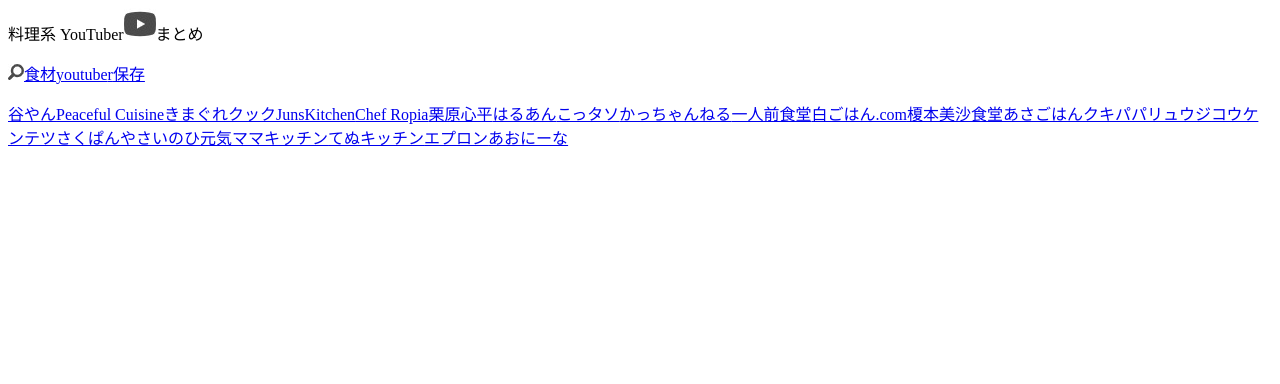
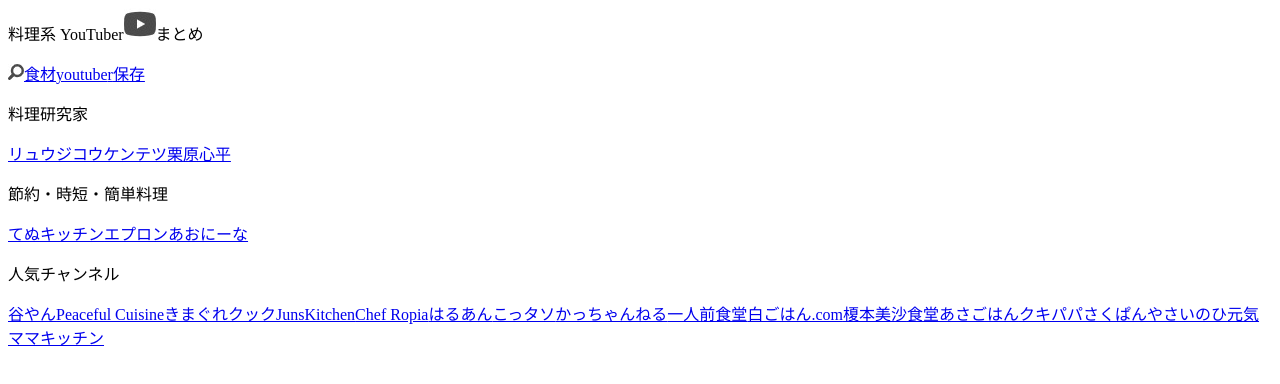
Before and after one commit to fumiee/todoapp, a Next.js app: page /youtuber in a window 1280 px wide. Shown: the top 384 px of the page. Built offline with nearby package versions, Linux system fonts and the light colour scheme.

Commit message:
デザイン調整とapiの利用

```diff
--- a/components/caption.jsx
+++ b/components/caption.jsx
@@ -9,10 +9,12 @@
           <Link key={caption} href={`/${caption}/template`}>
             <a
               className={cc([
-                "border-2 rounded-lg p-1  text-sm border-gray-300",
+                "border-2 rounded-lg p-1  text-sm border-gray-300 opacity-80",
                 {
                   ["bg-yellow-100"]: props.type === "food",
-                  ["bg-blue-100  bg-opacity-70"]: props.type === "youtuber",
+                  ["bg-blue-100"]: props.type === "youtuber1",
+                  ["bg-indigo-200"]: props.type === "youtuber2",
+                  ["bg-purple-100"]: props.type === "youtuber3",
                   ["bg-yellow-50"]: props.type === "meet",
                   ["bg-red-50"]: props.type === "vesi",
                 },
--- a/components/video.jsx
+++ b/components/video.jsx
@@ -1,40 +1,45 @@
 import { Button } from "components/button";
-import { useRouter } from "next/router";
-import { useEffect } from "react";
+import { useEffect, useState } from "react";
 import { callApi } from "utils/api";
+const BASE_URL = `https://www.youtube.com/embed/`;
 
-const ITEMS = [
-  {
-    src: "https://www.youtube.com/watch?v=${VIDEOID}",
-    title: "ラザニアの作り方はこれが正解（永久保存版）　グラタンレシピ　洋食",
-    details: "bbb",
-    more: "bbbbbb",
-  },
-  {
-    src: "https://www.youtube.com/embed/Pgjs5unOMmY",
-    title:
-      "バターチキンカレー】最高に美味しいバターチキンカレーレシピ　おうちで美味しくできる方法",
-    details: "ccc",
-    more: "cccccc",
-  },
-];
+// const ITEMS = [
+//   {
+//     title: "ラザニアの作り方はこれが正解（永久保存版）　グラタンレシピ　洋食",
+//     details: "bbb",
+//     more: "bbbbbb",
+//   },
+//   {
+//     src: "https://www.youtube.com/embed/kZ9_RcGc75c",
+//     title:
+//       "バターチキンカレー】最高に美味しいバターチキンカレーレシピ　おうちで美味しくできる方法",
+//     details: "ccc",
+//     more: "cccccc",
+//   },
+// ];
 
 export const Video = (props) => {
-  const router = useRouter();
+  const [texts, setTexts] = useState([]);
+
   useEffect(() => {
-    callApi(props.params, props.req).then((data) => console.log(data));
+    callApi(props.params, props.req)
+      .then((data) => {
+        setTexts(data);
+      })
+      .catch((error) => console.log(error));
   }, []);
+  console.log(texts);
   return (
     <div className="space-y-4">
-      {ITEMS.map((item) => {
+      {texts.items?.map((item) => {
         return (
-          <div key={item.src} className="border-8 border-gray-400 rounded-xl">
+          <div key={item.id} className="border-8 border-gray-400 rounded-xl">
             <div className=" bg-gray-400 text-white border-b-4 border-gray-400">
-              {item.title}
+              {item.snippet.title}
             </div>
             <div className="aspect-w-16 aspect-h-9">
               <iframe
-                src={item.src}
+                src={`${BASE_URL}${item.id.videoId}`}
                 title="YouTube video player"
                 frameborder="0"
                 allow="accelerometer; autoplay; clipboard-write; encrypted-media; gyroscope; picture-in-picture"
@@ -42,7 +47,7 @@
             </div>
             <details className="text-sm pt-2 bg-gray-400 text-white">
               <summary className="list-none bg-gray-400">
-                {item.details}
+                {item.snippet.description.substr(0, 150)}
                 <div className="flex justify-between">
                   <div className="text-gray-300 text-sm flex items-end">
                     ▼もっと見る
@@ -51,7 +56,7 @@
                 </div>
               </summary>
               <div>
-                <p>{item.more}</p>
+                <p> {item.snippet.description.substr(150)}</p>
               </div>
             </details>
           </div>
--- a/pages/[captionId]/template.jsx
+++ b/pages/[captionId]/template.jsx
@@ -1,7 +1,6 @@
 import { Nav } from "components/nav";
 import { useRouter } from "next/router";
 import { Video } from "components/video";
-import { CaptionCallApi } from "components/video";
 
 export const Template = () => {
   const router = useRouter();
--- a/pages/food.jsx
+++ b/pages/food.jsx
@@ -38,7 +38,7 @@
     <div className="min-h-screen font-serif text-gray-600 ">
       <Headline />
       <Nav />
-      <div className="space-y-1">
+      <div className="space-y-2">
         <p>お肉・魚</p>
         <Caption captions={MeetCaptions} type="meet" />
         <p>野菜</p>
--- a/pages/youtuber.jsx
+++ b/pages/youtuber.jsx
@@ -1,15 +1,13 @@
 import { Caption } from "components/caption";
 import { Headline } from "components/headline";
 import { Nav } from "components/nav";
-import { Video } from "components/video";
 
-export const YoutuberCaptions = [
+const YoutuberCaptions1 = [
   "谷やん",
   "Peaceful Cuisine",
   "きまぐれクック",
   "JunsKitchen",
   "Chef Ropia",
-  "栗原心平",
   "はるあん",
   "こっタソ",
   "かっちゃんねる",
@@ -18,23 +16,25 @@
   "榎本美沙",
   "食堂あさごはん",
   "クキパパ",
-  "リュウジ",
-  "コウケンテツ",
   "さくぱん",
   "やさいのひ",
   "元気ママキッチン",
-  "てぬキッチン",
-  "エプロン",
-  "あおにーな",
 ];
+const YoutuberCaptions2 = ["てぬキッチン", "エプロン", "あおにーな"];
 
+const YoutuberCaptions3 = ["リュウジ", "コウケンテツ", "栗原心平"];
 const Home = () => {
   return (
     <div className="min-h-screen font-serif text-gray-600 ">
       <Headline />
       <Nav />
-      <div>
-        <Caption captions={YoutuberCaptions} type="youtuber" />
+      <div className="space-y-2">
+        <p>料理研究家</p>
+        <Caption captions={YoutuberCaptions3} type="youtuber3" />
+        <p>節約・時短・簡単料理</p>
+        <Caption captions={YoutuberCaptions2} type="youtuber2" />
+        <p className="">人気チャンネル</p>
+        <Caption captions={YoutuberCaptions1} type="youtuber1" />
       </div>
       <p className="mb-3"></p>
     </div>
--- a/utils/api.js
+++ b/utils/api.js
@@ -1,7 +1,9 @@
 export const callApi = async (params, req) => {
   const newParams = {
     ...params,
-    part: "snippet", //必須パラメータ
+    part: "snippet",
+    maxResults: "10", // 結果の最大数
+    // order: "viewCount", //再生回数の多い順
     key: process.env.NEXT_PUBLIC_YOUTUBE_API_KEY,
   };
 
```
Also changed, not shown: pages/cooker.jsx (+5 -3 lines).
